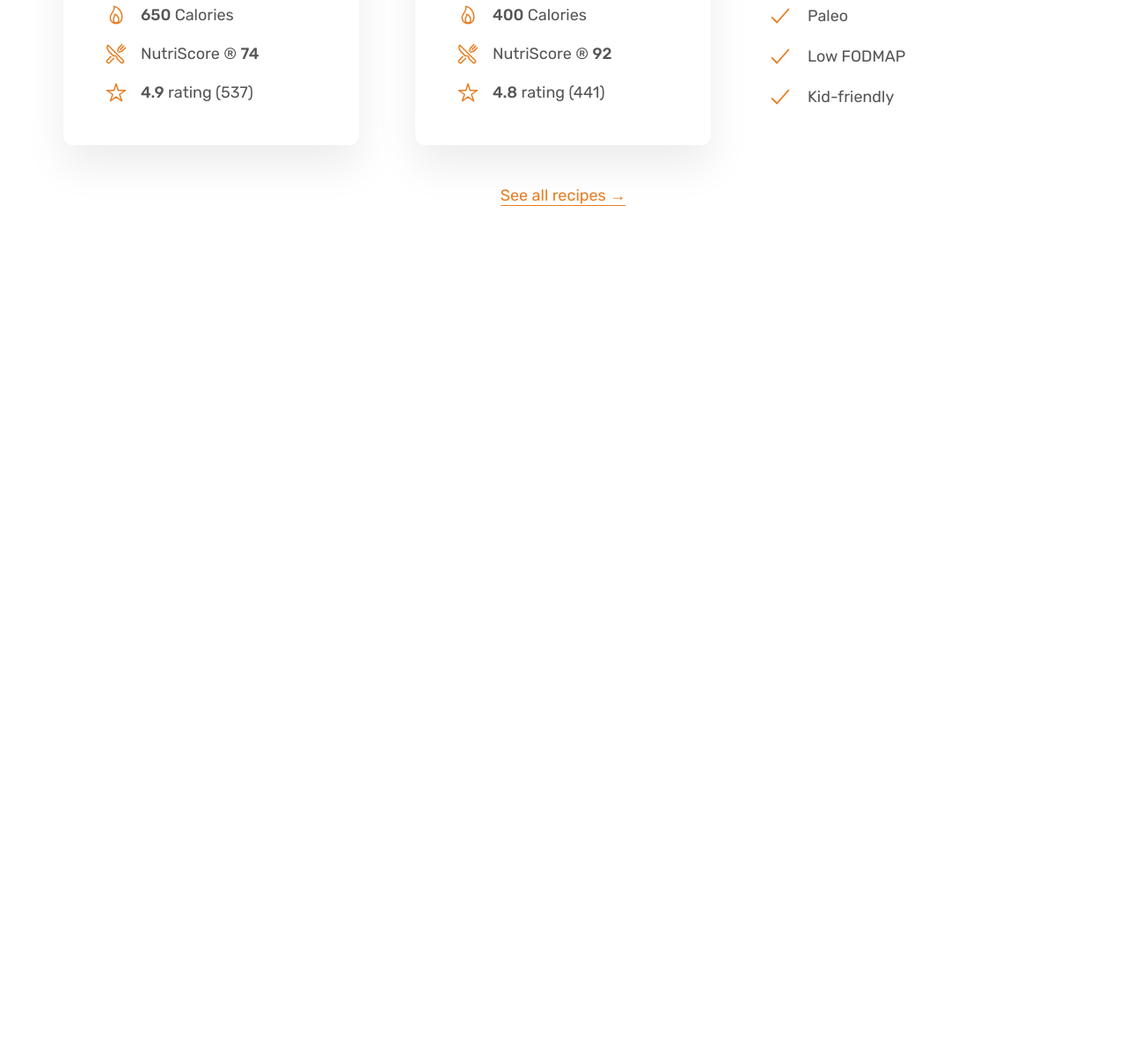
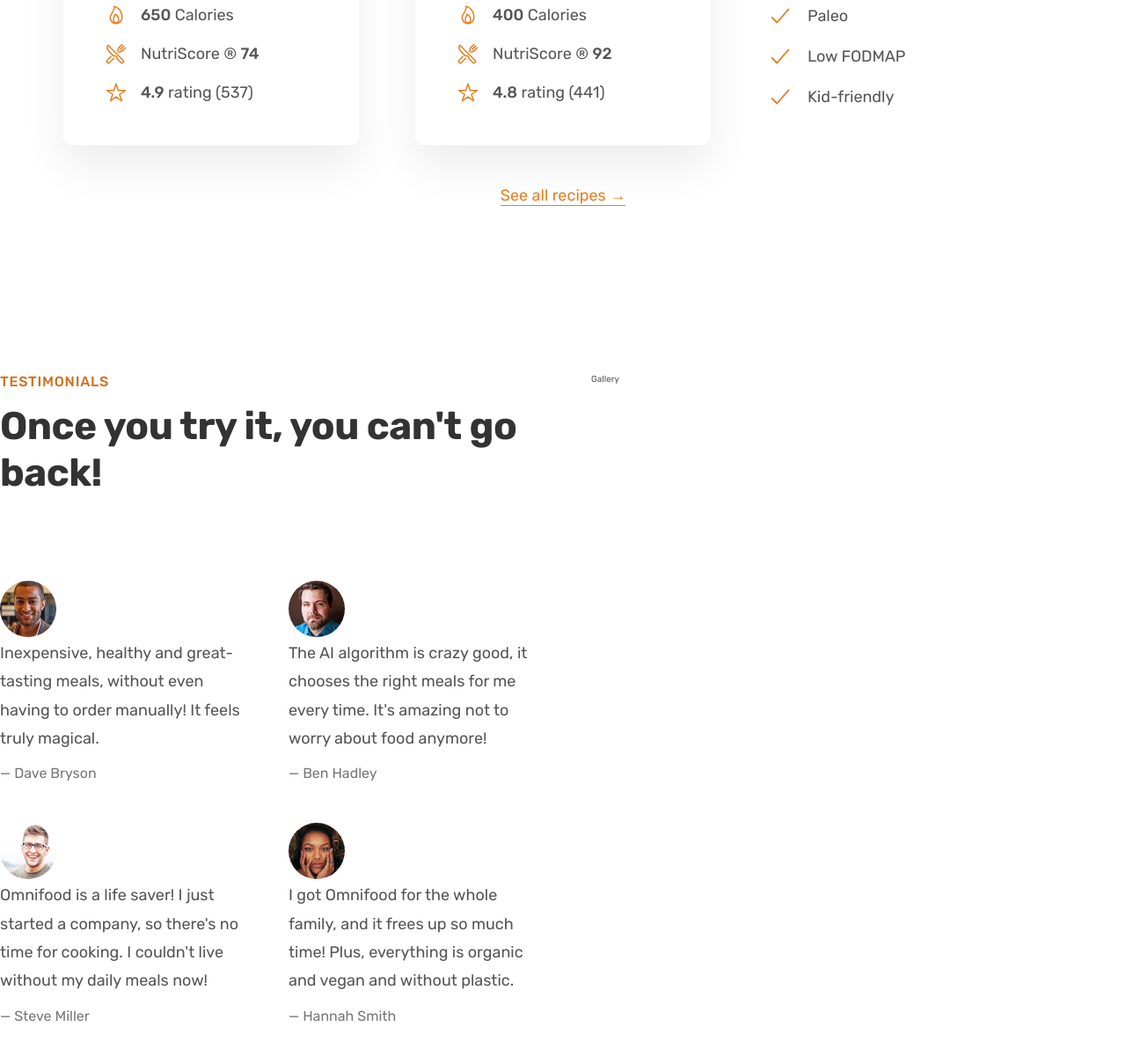
Before and after one commit to Mohit-Pandey1/WEB-DEV-PRACTICE, a plain HTML site: page OMNIFOOD/index.html in a window 1280 px wide. Shown: the part 3068-4268 px from the top of the page at 88% size. Before the commit the page ends 3398 px from the top, so only its background shows below. Drawn offline with nearby package versions, Linux system fonts and the light colour scheme.

Commit message:
Omnifood Project

```diff
--- a/OMNIFOOD/CSS/style.css
+++ b/OMNIFOOD/CSS/style.css
@@ -325,3 +325,32 @@
     height: 3rem;
     color: #e67e22;
 }
+
+/**********************/
+/* TESTIMONIALS SECTION */
+/* ******************** */
+
+.section-testimonials{
+    padding: 9.6rem 0;
+}
+
+.testimonials{
+    display: grid;
+    grid-template-columns: 1fr 1fr;
+    gap: 4.8rem;
+}
+
+.testimonial-img{
+    width: 6.4rem;
+    border-radius: 50%;
+}
+.testimonial-text{
+    font-size: 1.8rem;
+    line-height: 1.8;
+    margin-bottom: 1.6rem;
+}
+.testimonial-name{
+    font-size: 1.6rem;
+    color: #777;
+
+}
--- a/OMNIFOOD/index.html
+++ b/OMNIFOOD/index.html
@@ -204,7 +204,58 @@
 
         </div>
     </section>
+
+    <section class="section-testimonials grid grid--2-cols">
+        <div class="testimonial-container">
+            <span class="subheading">Testimonials</span>
+            <h2 class="heading-secondary">
+                Once you try it, you can't go back!
+            </h2>
+
+        <div class="testimonials">
+            <figure class="testimonial">
+                <img class="testimonial-img" alt="Photo of customer Dave Bryson" src="/IMG/CUSTOMERS/dave.jpg"
+                />
+                <blockquote class="testimonial-text">
+                    Inexpensive, healthy and great-tasting meals, without even having to order manually! It feels truly magical.
+                </blockquote>
+                <p class="testimonial-name">&mdash; Dave Bryson</p>
+            </figure>
+
+
+            <figure class="testimonial">
+                <img class="testimonial-img" alt="Photo of customer Dave Bryson" src="/IMG/CUSTOMERS/ben.jpg"
+                />
+                <blockquote class="testimonial-text">
+                    The AI algorithm is crazy good, it chooses the right meals for me every time. It's amazing not to worry about food anymore!
+                </blockquote>
+                <p class="testimonial-name">&mdash; Ben Hadley</p>
+            </figure>
+
+
+            <figure class="testimonial">
+                <img class="testimonial-img" alt="Photo of customer Dave Bryson" src="/IMG/CUSTOMERS/steve.jpg"
+                />
+                <blockquote class="testimonial-text">
+                    Omnifood is a life saver! I just started a company, so there's no time for cooking. I couldn't live without my daily meals now!
+                </blockquote>
+                <p class="testimonial-name">&mdash; Steve Miller</p>
+            </figure>
+
+
+            <figure class="testimonial">
+                <img class="testimonial-img" alt="Photo of customer Dave Bryson" src="/IMG/CUSTOMERS/hannah.jpg"
+                />
+                <blockquote class="testimonial-text">
+                    I got Omnifood for the whole family, and it frees up so much time! Plus, everything is organic and vegan and without plastic.
+                </blockquote>
+                <p class="testimonial-name">&mdash; Hannah Smith</p>
+            </figure>
+        </div>
+        </div>
+
+        <div class="gallery">Gallery</div>
+    </section>
     </main>
-
 </body>
 </html>
```
